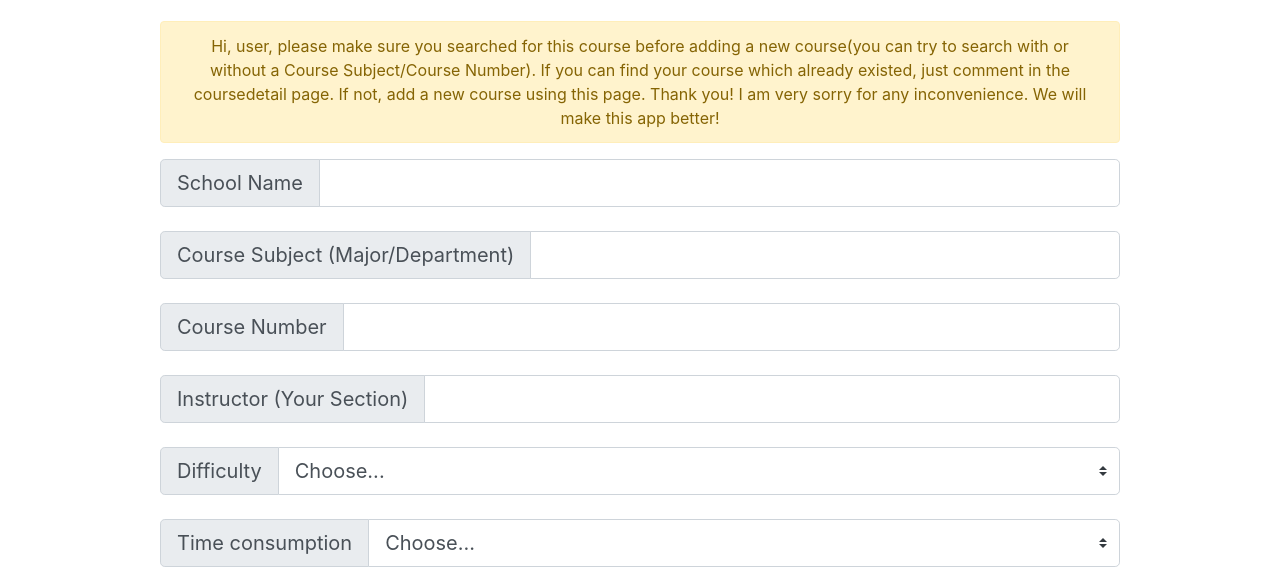
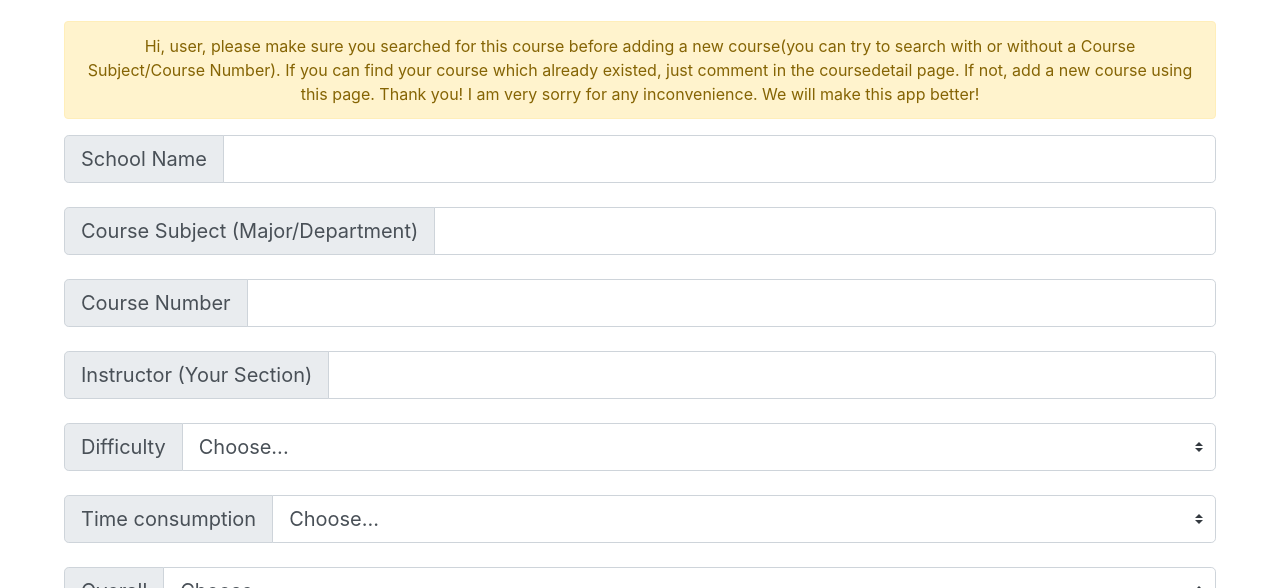
Before and after one commit to cozheyuanzhangde/Findurcourse, a website: page client/addcourse.html in a window 1280 px wide. Shown: the part 171-759 px from the top of the page. Drawn offline with nearby package versions, Linux system fonts and the light colour scheme; no server answers.

Commit message:
Update main.css

```diff
--- a/client/css/main.css
+++ b/client/css/main.css
@@ -54,7 +54,8 @@
     font-size: large;
 }
 .containerDetail {
-    width: 60rem;
+    width: 90%;
+    margin: auto auto;
 }
 .containerSearch {
     max-width: 5rem;
```
